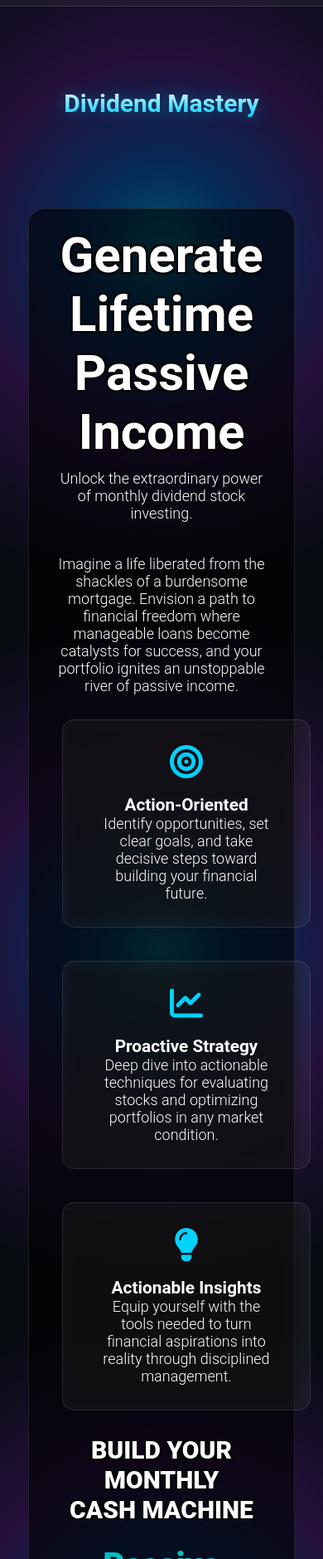
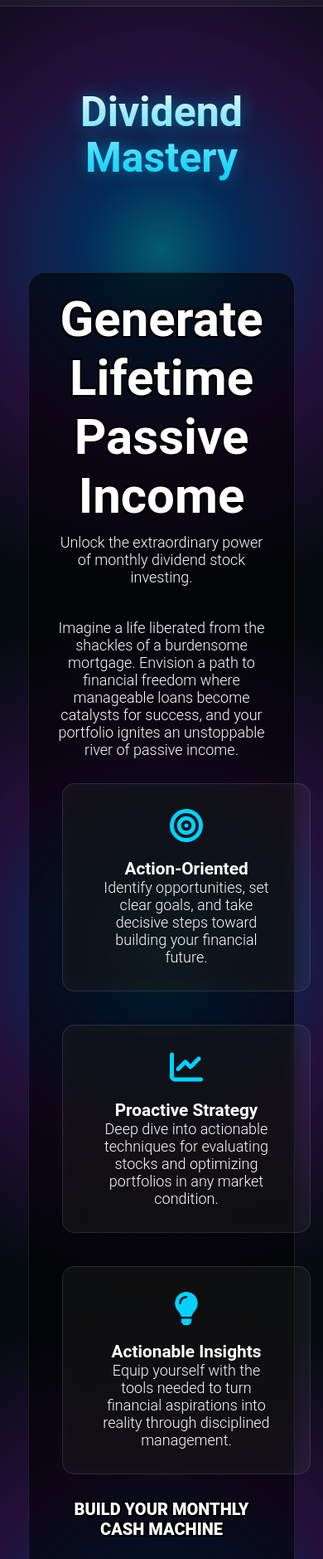
Before and after one commit to barazaninaor/DividenDream, a plain HTML site: page dividend-mastery.html in a window 390 px wide. Shown: the part 121-2000 px from the top of the page at 83% size. Drawn offline with Linux system fonts and the light colour scheme.

Commit message:
Add files via upload

```diff
--- a/index.css
+++ b/index.css
@@ -987,7 +987,7 @@ p {
 @media screen and (max-width: 600px) {
     .hero-title-large {
         /* 1. Shrink font so long words like 'MONTHLY' fit horizontally */
-        font-size: 30px !important;
+        font-size: 20px !important;
 
         /* 2. CRITICAL: Reset spacing so letters don't overlap and break */
         letter-spacing: 0px !important;
@@ -1414,7 +1414,7 @@ p {
     }
 
     .mainTitle h1, #masteryTitle h1, #courseTitle h1 {
-        font-size: 30px !important;
+        font-size: 50px !important;
         line-height: 1.1 !important;
         word-wrap: break-word !important;
     }
```
